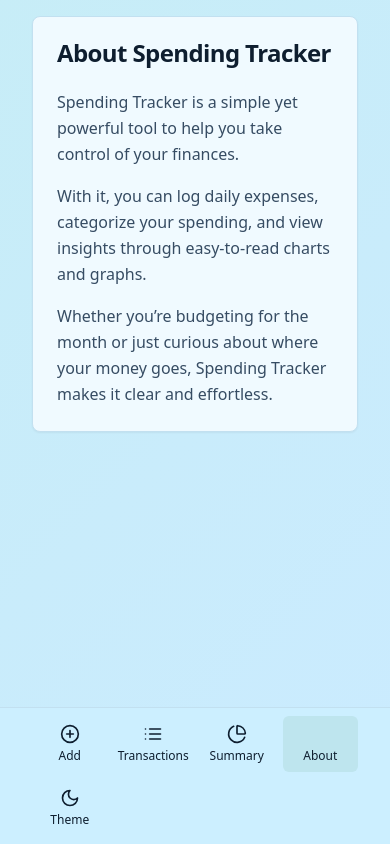
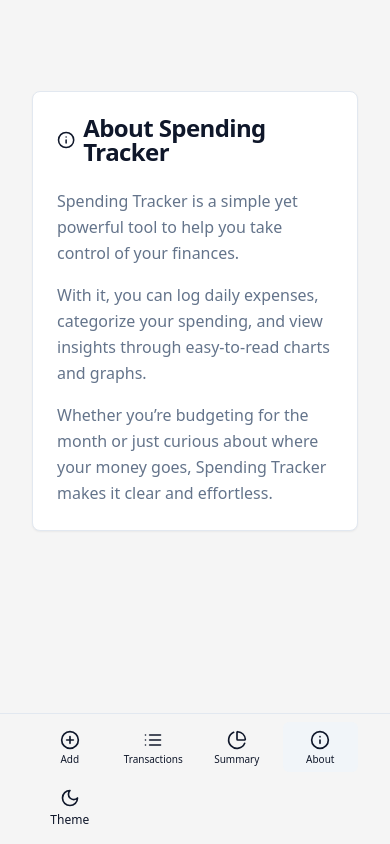
Before and after one commit to benjamin-matapo/spending-tracker, a Next.js app in the folder frontend/: page /about in a window 390 px wide. Built offline with nearby package versions, Linux system fonts and the light colour scheme.

Commit message:
Fixes: About icon, theme greys, mobile navbar inline, centered pages, opaque select dropdown, date input mobile layout

```diff
--- a/frontend/src/app/about/page.tsx
+++ b/frontend/src/app/about/page.tsx
@@ -1,11 +1,12 @@
 import { Card, CardContent, CardHeader, CardTitle } from "@/components/ui/card";
+import { Info } from "lucide-react";
 
 export default function AboutPage() {
   return (
-    <div className="max-w-3xl mx-auto">
-      <Card>
+    <div className="max-w-3xl mx-auto min-h-[70vh] flex items-center">
+      <Card className="w-full">
         <CardHeader>
-          <CardTitle>About Spending Tracker</CardTitle>
+          <CardTitle className="flex items-center gap-2"><Info className="h-5 w-5" /> About Spending Tracker</CardTitle>
         </CardHeader>
         <CardContent className="space-y-4 leading-relaxed text-muted-foreground">
           <p>
--- a/frontend/src/app/add/page.tsx
+++ b/frontend/src/app/add/page.tsx
@@ -53,8 +53,8 @@ export default function AddTransactionPage() {
   };
 
   return (
-    <div className="max-w-xl mx-auto">
-      <Card>
+    <div className="max-w-xl mx-auto min-h-[70vh] flex items-center">
+      <Card className="w-full">
         <CardHeader>
           <CardTitle>Add Transaction</CardTitle>
           <CardDescription>Record a new expense</CardDescription>
@@ -80,13 +80,11 @@ export default function AddTransactionPage() {
             </div>
             <div className="space-y-2">
               <Label htmlFor="date">Date</Label>
-              <div className="relative">
-                <Input id="date" type="date" value={date} onChange={(e) => setDate(e.target.value)} required className="pr-24" />
-                <div className="absolute inset-y-0 right-0 flex items-center pr-2">
-                  <Button type="button" variant="outline" size="sm" onClick={() => setDate(today)}>
-                    Today
-                  </Button>
-                </div>
+              <div className="flex items-center gap-2">
+                <Input id="date" type="date" value={date} onChange={(e) => setDate(e.target.value)} required className="flex-1" />
+                <Button type="button" variant="outline" size="sm" onClick={() => setDate(today)}>
+                  Today
+                </Button>
               </div>
             </div>
             <div className="space-y-2">
--- a/frontend/src/app/globals.css
+++ b/frontend/src/app/globals.css
@@ -3,48 +3,47 @@
 @tailwind utilities;
 
 :root {
-  /* Light theme based on palette: #BEE9E8, #62B6CB, #1B4965, #CAE9FF, #5FA8D3 */
-  /* Approximate HSL values matching the palette */
-  --background: 199 100% 90%; /* #CAE9FF */
-  --foreground: 211 55% 12%;  /* near #1B4965 dark text */
-  --muted: 191 59% 84%;       /* #BEE9E8 */
-  --muted-foreground: 211 30% 30%;
-  --popover: 199 100% 97%;
-  --popover-foreground: 211 55% 12%;
-  --card: 199 100% 97%;
-  --card-foreground: 211 55% 12%;
-  --border: 200 60% 85%;
-  --input: 200 60% 85%;
-  --primary: 199 52% 59%;     /* #62B6CB */
+  /* Light theme: neutral greys for background, blue only as accent */
+  --background: 0 0% 96%;         /* light grey page background */
+  --foreground: 222.2 47.4% 11.2%;/* default text */
+  --muted: 0 0% 92%;
+  --muted-foreground: 215.4 16.3% 46.9%;
+  --popover: 0 0% 100%;           /* solid, not transparent */
+  --popover-foreground: 222.2 47.4% 11.2%;
+  --card: 0 0% 100%;
+  --card-foreground: 222.2 47.4% 11.2%;
+  --border: 214.3 31.8% 91.4%;
+  --input: 214.3 31.8% 91.4%;
+  --primary: 199 52% 59%;         /* blue accent */
   --primary-foreground: 210 40% 98%;
-  --secondary: 204 59% 60%;   /* #5FA8D3 */
-  --secondary-foreground: 210 40% 98%;
-  --accent: 191 59% 84%;      /* #BEE9E8 */
-  --accent-foreground: 211 55% 12%;
-  --destructive: 0 84% 60%;
+  --secondary: 210 40% 96.1%;
+  --secondary-foreground: 222.2 47.4% 11.2%;
+  --accent: 210 40% 96.1%;        /* minimal blue usage */
+  --accent-foreground: 222.2 47.4% 11.2%;
+  --destructive: 0 84.2% 60.2%;
   --destructive-foreground: 210 40% 98%;
-  --ring: 199 52% 59%;
+  --ring: 199 52% 59%;            /* blue ring accent */
   --radius: 0.5rem;
 }
 
-/* Dark theme variant using deeper tones from the palette (focus on #1B4965) */
+/* Dark theme: neutral dark grey, keep blue only for accents */
 .dark {
-  --background: 211 55% 14%;  /* near #1B4965 */
-  --foreground: 199 100% 90%; /* light text */
-  --muted: 211 30% 22%;
-  --muted-foreground: 199 70% 85%;
-  --popover: 211 55% 12%;
-  --popover-foreground: 199 100% 90%;
-  --card: 211 55% 12%;
-  --card-foreground: 199 100% 90%;
-  --border: 211 30% 28%;
-  --input: 211 30% 28%;
+  --background: 220 15% 14%;      /* dark grey background */
+  --foreground: 210 40% 98%;
+  --muted: 220 12% 18%;
+  --muted-foreground: 215 20% 70%;
+  --popover: 220 15% 12%;         /* solid dark */
+  --popover-foreground: 210 40% 98%;
+  --card: 220 15% 12%;
+  --card-foreground: 210 40% 98%;
+  --border: 220 12% 22%;
+  --input: 220 12% 22%;
   --primary: 199 52% 59%;
   --primary-foreground: 210 40% 98%;
-  --secondary: 204 59% 60%;
+  --secondary: 220 12% 18%;
   --secondary-foreground: 210 40% 98%;
-  --accent: 211 30% 22%;
-  --accent-foreground: 199 100% 90%;
+  --accent: 220 12% 18%;
+  --accent-foreground: 210 40% 98%;
   --destructive: 0 63% 45%;
   --destructive-foreground: 210 40% 98%;
   --ring: 199 52% 59%;
@@ -56,7 +55,4 @@
 
 body {
   @apply bg-background text-foreground;
-  /* Subtle background gradient using the palette */
-  background-image: linear-gradient(135deg, rgba(190,233,232,0.35), rgba(202,233,255,0.65));
-  background-attachment: fixed;
 }
--- a/frontend/src/components/navbar.tsx
+++ b/frontend/src/components/navbar.tsx
@@ -3,14 +3,14 @@
 import Link from "next/link";
 import { usePathname } from "next/navigation";
 import { cn } from "@/lib/utils";
-import { Wallet, PlusCircle, List, PieChart, Moon, Sun } from "lucide-react";
+import { Wallet, PlusCircle, List, PieChart, Moon, Sun, Info } from "lucide-react";
 import { useTheme } from "next-themes";
 
 const NAV = [
   { href: "/add", label: "Add", icon: PlusCircle },
   { href: "/transactions", label: "Transactions", icon: List },
   { href: "/summary", label: "Summary", icon: PieChart },
-  { href: "/about", label: "About" },
+  { href: "/about", label: "About", icon: Info },
 ];
 
 export function Navbar() {
@@ -51,10 +51,10 @@ export function Navbar() {
                 key={item.href}
                 href={item.href}
                 aria-current={active ? "page" : undefined}
-                className={cn("flex flex-col items-center justify-center p-2 rounded-md text-xs", active ? "bg-accent" : "hover:bg-accent")}
+                className={cn("flex flex-col items-center justify-center p-2 rounded-md text-xs whitespace-nowrap", active ? "bg-accent" : "hover:bg-accent")}
               >
                 {item.icon ? <item.icon className="h-5 w-5" /> : <span className="h-5" />}
-                <span className="mt-1">{item.label}</span>
+                <span className="mt-1 text-[10px] leading-none">{item.label}</span>
               </Link>
             );
           })}
```
